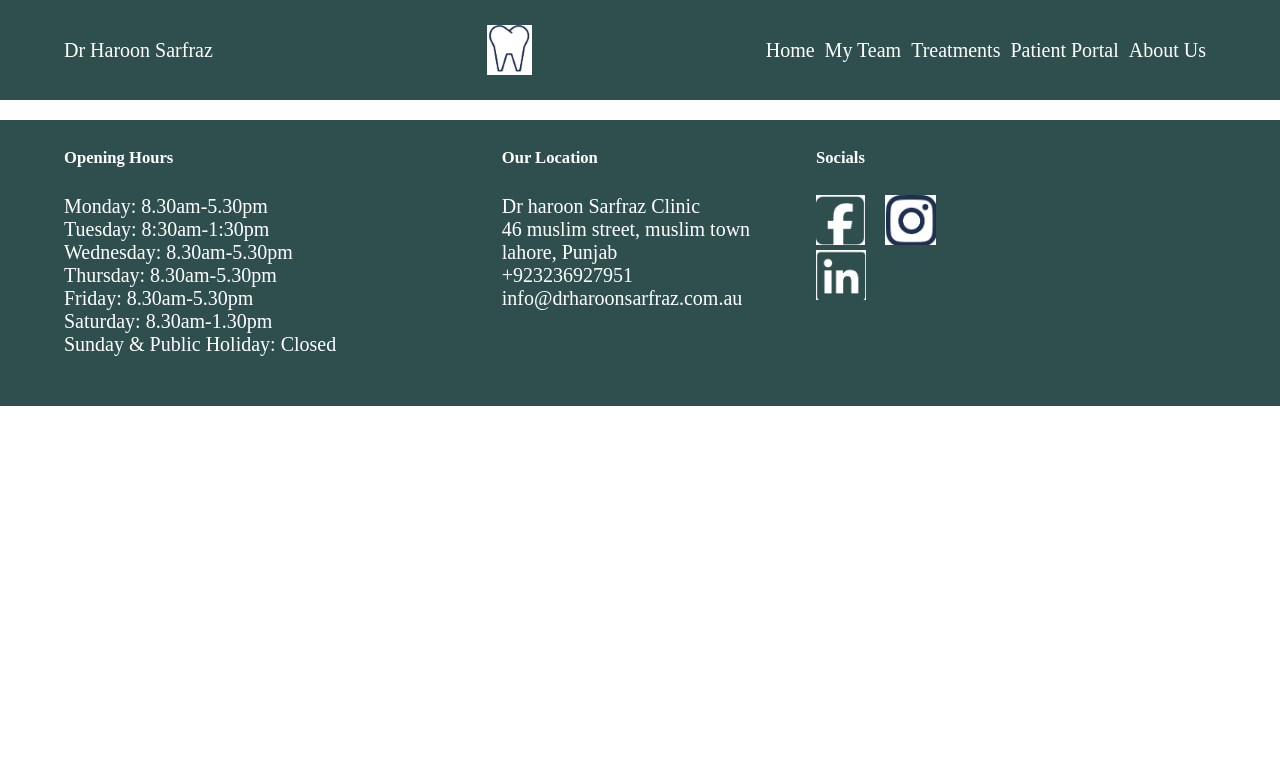
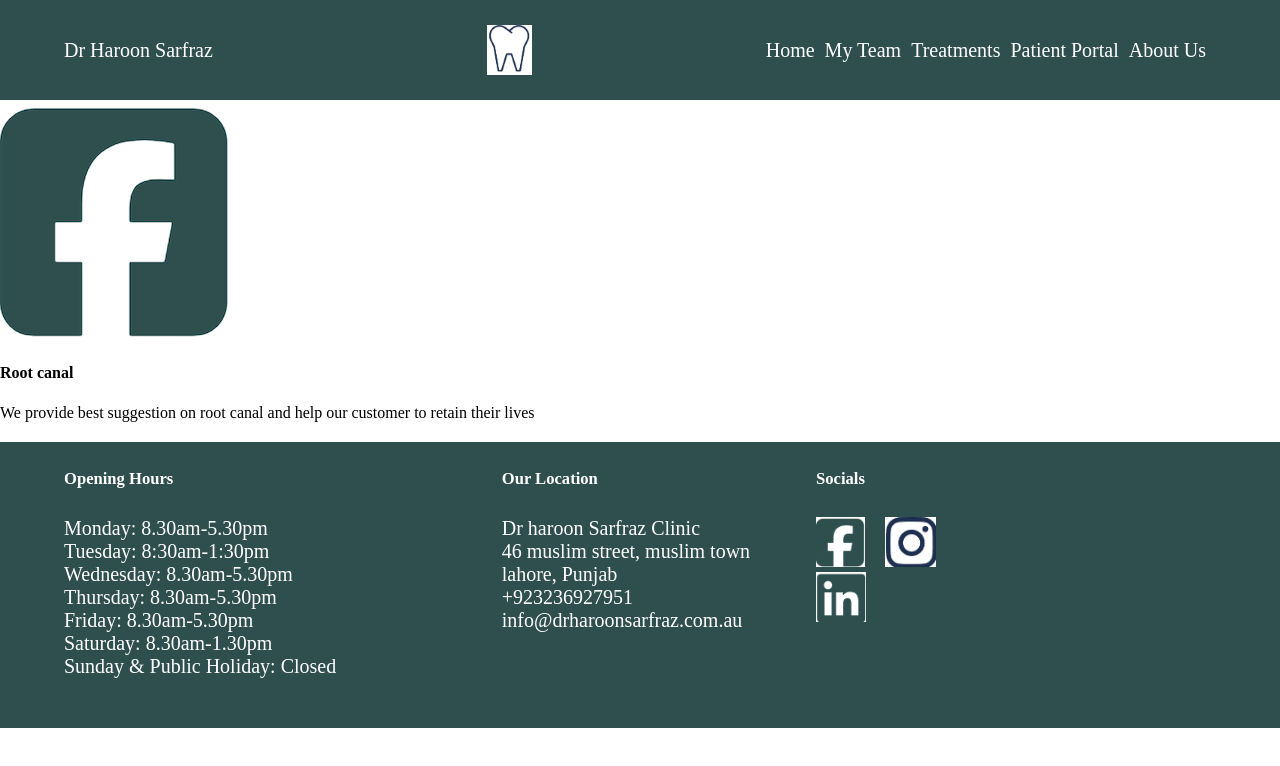
Before and after one commit to suleeman/Dr-Haroon-Sarfraz, a React (Create React App) app in the folder my-app/: page / in a window 1280 px wide. Shown: the top 766 px of the page. Built offline with nearby package versions, Linux system fonts and the light colour scheme.

Commit message:
tcard feature start

```diff
--- a/my-app/src/App.js
+++ b/my-app/src/App.js
@@ -1,12 +1,14 @@
 import React from "react";
 import "./styles/App.scss"
 import { Header } from "./component/Header";
-import {Footer}  from "./component/Footer"
+import {Footer}  from "./component/Footer";
+import { Tcard } from "./component/T-card";
 
 function App() {
   return (
     <div className="App">
        <Header />
+       <Tcard/>
        <Footer />
     </div>
   );
--- a/my-app/src/component/T-card.js
+++ b/my-app/src/component/T-card.js
@@ -4,9 +4,9 @@ export const Tcard = () => {
   return (
     <div className='tcard'>
         <div className='tcard-sub'>
-        <img src=''/>
-         <h4></h4>
-         <p> </p>
+        <img src={require("../images/facebook.png")}/>
+         <h4>Root canal</h4>
+         <p>We provide best suggestion on root canal and help our customer to retain their lives </p>
     </div>
     </div>
   )
```
Also changed, not shown: my-app/src/localData/cardsData.json (added, +10 -0 lines), my-app/src/styles/T-card.scss (added).
